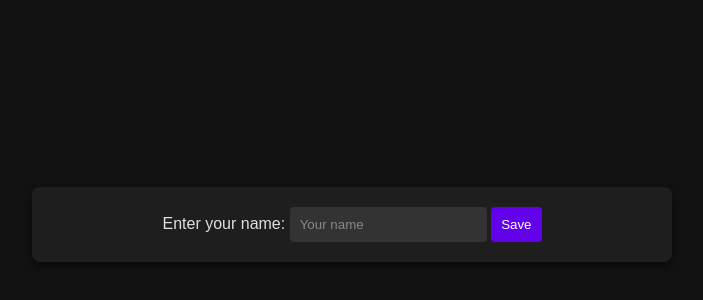
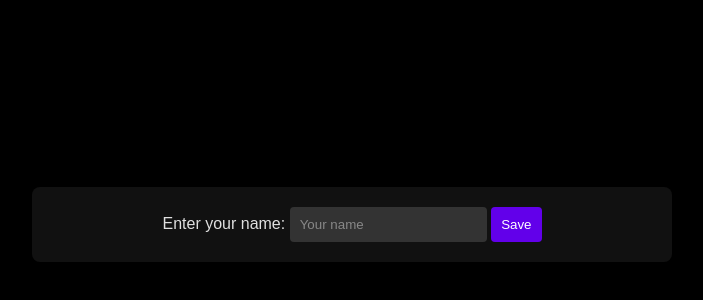
Before and after one commit to mrxnitesh/SearchX, a plain HTML site: page index.html in a window 1280 px wide. Shown: the part 176-476 px from the top of the page, without its empty margins (288-991 px from the left). Drawn offline with Linux system fonts and the light colour scheme.

Commit message:
Update styles.css

```diff
--- a/styles.css
+++ b/styles.css
@@ -3,7 +3,7 @@ body {
     font-family: Arial, sans-serif;
     margin: 0;
     padding: 0;
-    background-color: #121212;
+    background-color: #000000;
     color: #e0e0e0;
     display: flex;
     justify-content: center;
@@ -14,7 +14,7 @@ body {
 
 /* Container Styles */
 .container {
-    background-color: #1e1e1e;
+    background-color: #111111;
     border-radius: 8px;
     padding: 20px;
     box-shadow: 0 4px 8px rgba(0, 0, 0, 0.5);
```
